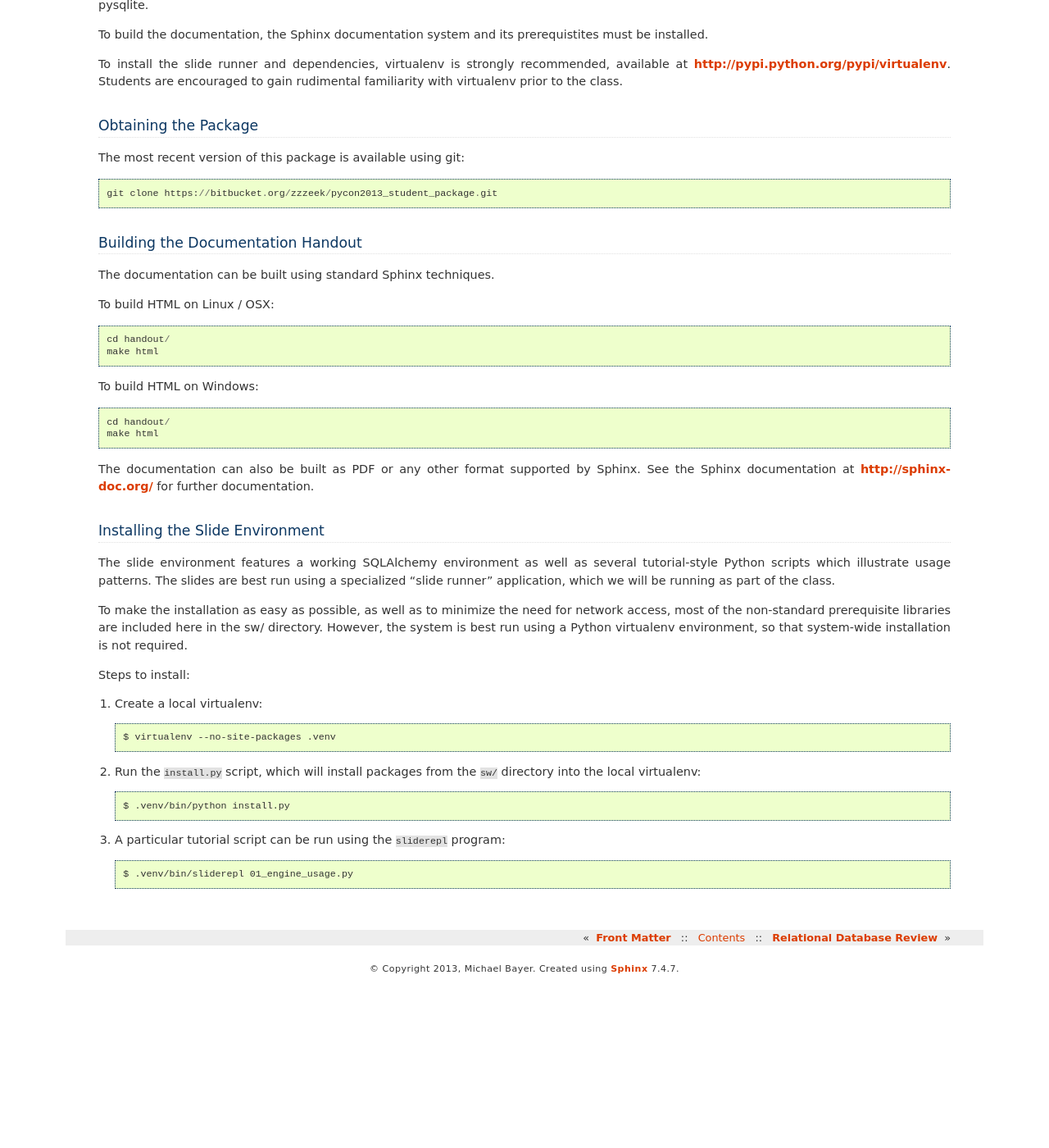
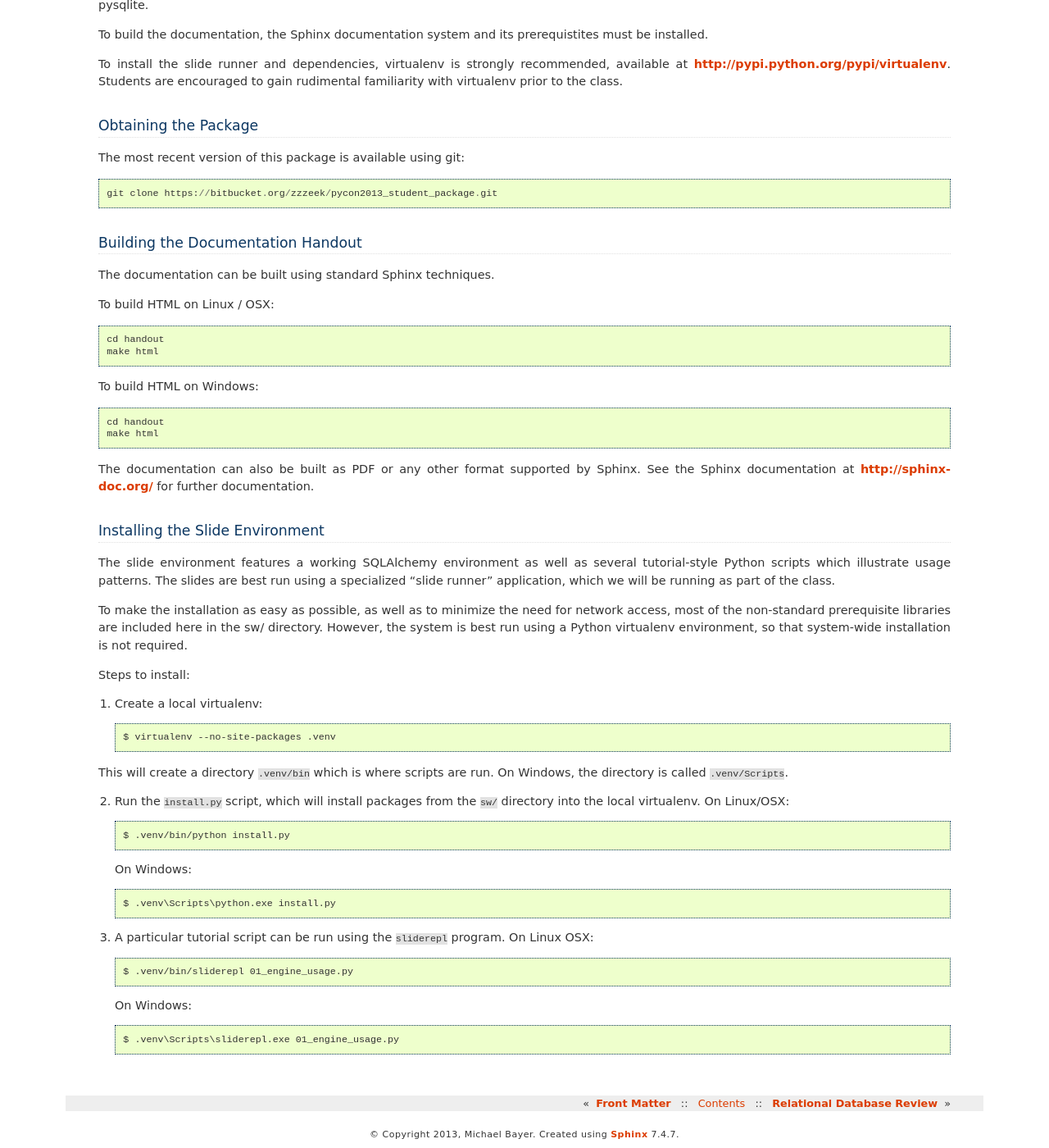
Before and after one commit to primordialstew/introduction-to-sqlalchemy-2013, a Sphinx documentation site: the page built from handout/source/setup.rst, in a window 1280 px wide and 1400 px high, scrolled down 502 px. Shown: the whole window at 82% size. Built offline with Sphinx 7.4.7, drawn with Linux system fonts in a browser that asks for light colours; before the commit the page ends 1701 px from its top, so only the background shows below that.

Commit message:
windows seems to be working

```diff
--- a/handout/source/setup.rst
+++ b/handout/source/setup.rst
@@ -47,12 +47,12 @@ The documentation can be built using standard Sphinx techniques.
 
 To build HTML on Linux / OSX::
 
-	cd handout/
+	cd handout
 	make html
 
 To build HTML on Windows::
 
-	cd handout/
+	cd handout
 	make html
 
 The documentation can also be built as PDF or any other format supported by Sphinx.   See the Sphinx documentation at http://sphinx-doc.org/ for further documentation.
@@ -71,11 +71,22 @@ Steps to install:
 
 	$ virtualenv --no-site-packages .venv
 
+This will create a directory ``.venv/bin`` which is where scripts are run.  On Windows, the directory is called ``.venv/Scripts``.
+
 2. Run the ``install.py`` script, which will install packages from the ``sw/``
-   directory into the local virtualenv::
+   directory into the local virtualenv.  On Linux/OSX::
 
 	$ .venv/bin/python install.py
 
-3. A particular tutorial script can be run using the ``sliderepl`` program::
+   On Windows::
+
+	$ .venv\Scripts\python.exe install.py
+
+3. A particular tutorial script can be run using the ``sliderepl`` program.
+   On Linux OSX::
 
 	$ .venv/bin/sliderepl 01_engine_usage.py
+
+   On Windows::
+
+	$ .venv\Scripts\sliderepl.exe 01_engine_usage.py
```
Also changed, not shown: README.rst (+15 -4 lines).
